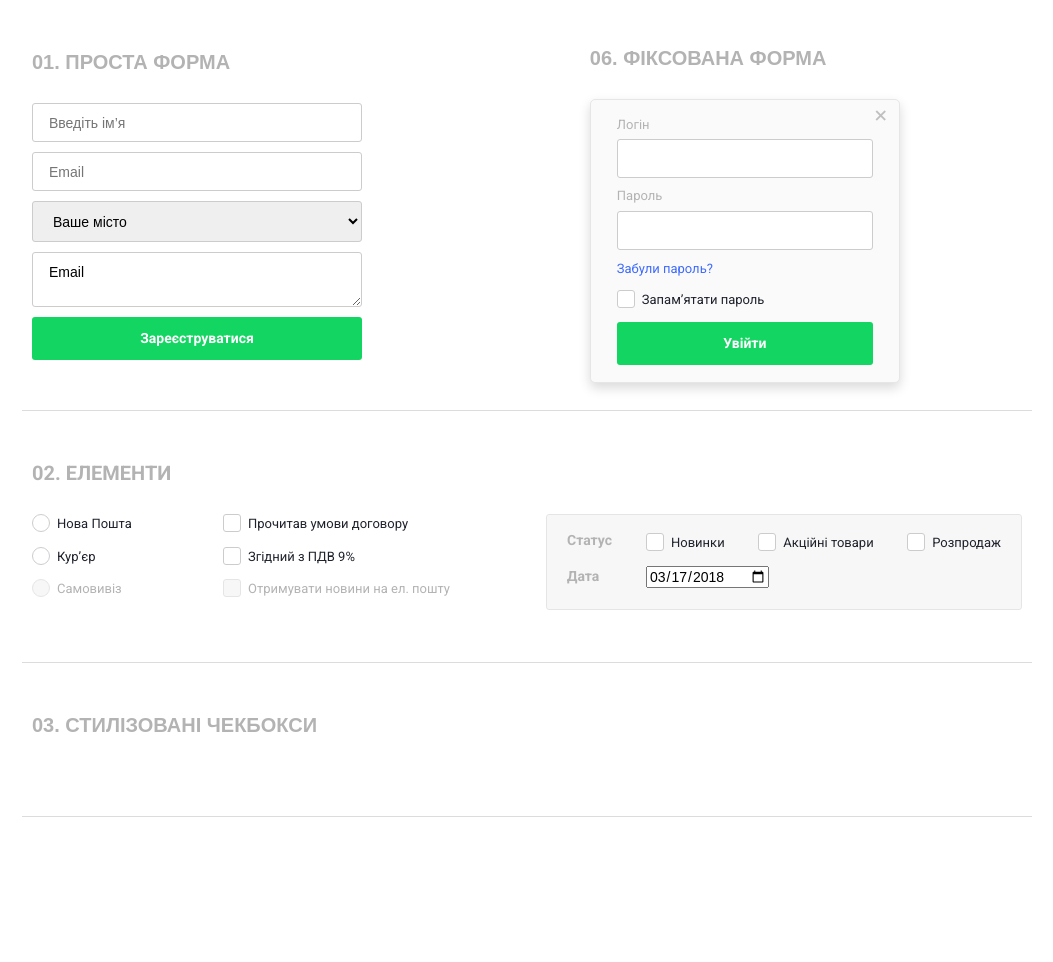
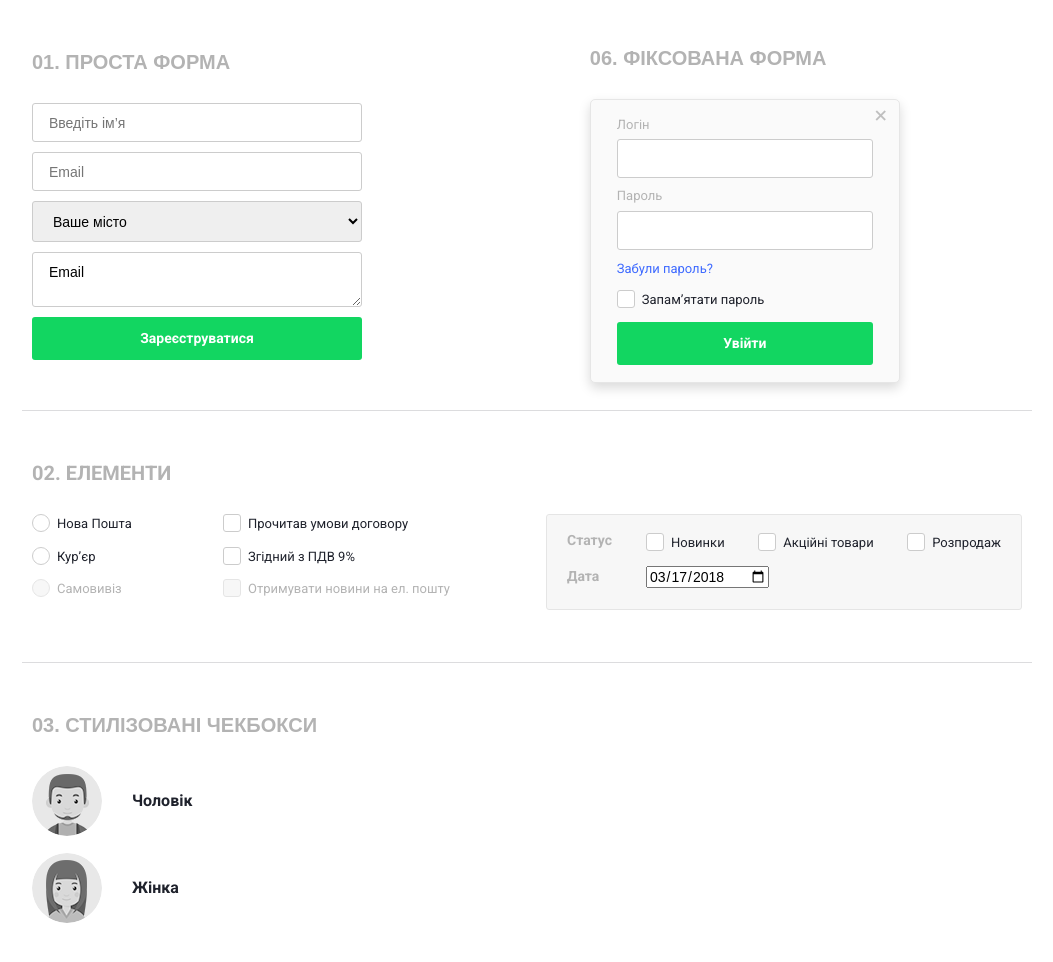
Before and after one commit to Sorokovsky/forms, a plain HTML site: page index.html in a window 1280 px wide. Shown: the part 128-1090 px from the top of the page, without its empty margins (113-1166 px from the left). Before the commit the page ends 945 px from the top, so only its background shows below. Drawn offline with Linux system fonts and the light colour scheme.

Commit message:
update checks

```diff
--- a/css/style.css
+++ b/css/style.css
@@ -267,3 +267,38 @@ label.radio__label:after{
 .nopt{
     padding-top: 0;
 }
+.checkboxs__person{
+    display: flex;
+}
+.checkboxs__style{
+    position: relative;
+    min-height:70px;
+    padding-left: 85px;
+    margin-left: 15px;
+    padding-top: 25px;
+    font-size: 16px;
+    font-family: "Roboto", sans-serif;
+    color: rgb(31, 34, 44);
+    font-weight: bold;
+}
+.checkboxs__styles{
+    display: flex;
+    flex-direction: column;
+    gap:17px;
+}
+.checkboxs__style::before{
+    content: '';
+    position: absolute;
+    display: inline-block;
+    top: 0;
+    left: -15px;
+    width: 70px;
+    height: 70px;
+    border-radius: 50%;
+}
+.man:before{
+    background-image: url('../img/man.png');
+}
+.girl:before{
+    background-image: url('../img/girl.png');
+}
--- a/index.html
+++ b/index.html
@@ -79,8 +79,15 @@
     <div class="checkboxs _container">
         <h3 class="name checkboxs__name">03. стилізовані чекбокси</h3>
         <div class="checkboxs__block">
-            <div class="checkboxs__person">
-
+            <div class="checkboxs__styles">
+                <div class="checkboxs__person">
+                    <input id="man" type="checkbox" name="sex" value="man" class="checkbox">
+                    <label for="man" class="checkboxs__style man">Чоловік</label>
+                </div>
+                <div class="checkboxs__person">
+                    <input id="girl" type="checkbox" name="sex" value="girl" class="checkbox">
+                    <label for="girl" class="checkboxs__style girl">Жінка</label>
+                </div>
             </div>
         </div>
     </div>
```
Also changed, not shown: img/girl.png (added), img/man.png (added).
